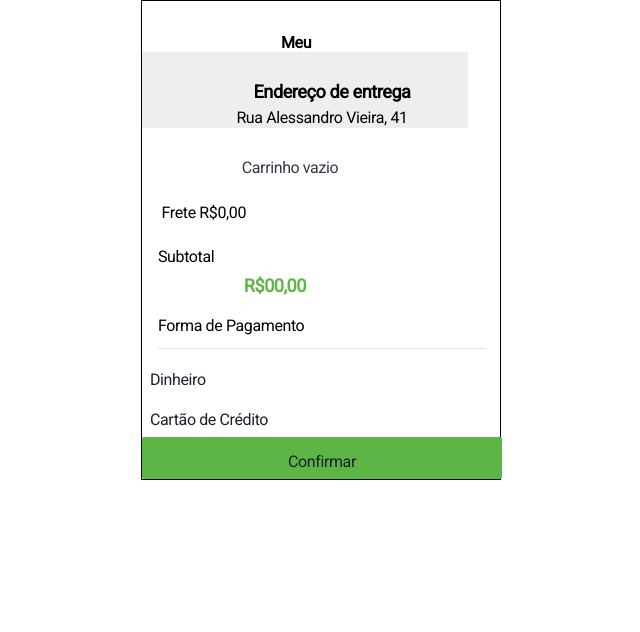
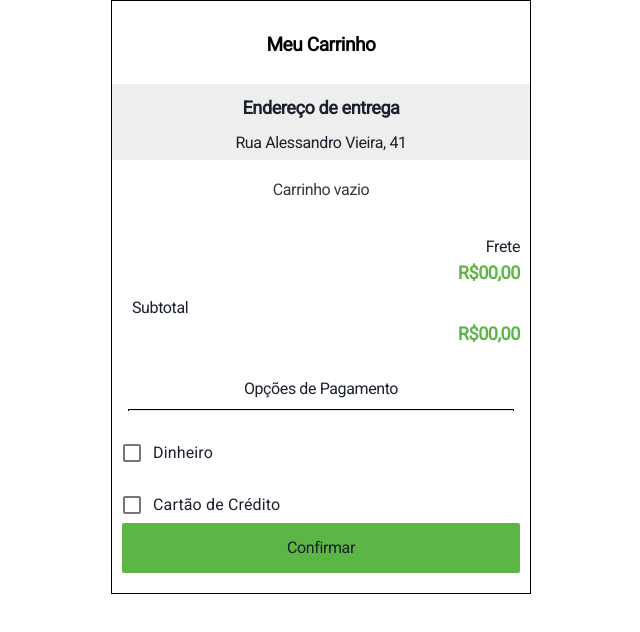
Before and after one commit to future4code/lovelace-labe-food8-B, a React (Create React App) app: page /cart in a window 1280 px wide. Shown: the top 632 px of the page, without its empty margins (319-959 px from the left). Built offline with nearby package versions, Linux system fonts and the light colour scheme.

Commit message:
layout carrinho

```diff
--- a/src/pages/CartPage.js
+++ b/src/pages/CartPage.js
@@ -1,8 +1,11 @@
 import React from "react"
 import styled from "styled-components"
+import Checkbox from '@material-ui/core/Checkbox';
+import FormControlLabel from '@material-ui/core/FormControlLabel';
 
 const Conteiner = styled.div`
-  width: 360px;
+      width: 100vw;
+    max-width: 420px;
   box-sizing: border-box;
   border: solid black 1px;
   margin-right: auto;
@@ -11,151 +14,129 @@ const Conteiner = styled.div`
   flex-direction: column;
 `
 
-
 const Title = styled.span`
-    width: 100px;
-  height: 19px;
   font-family: Roboto;
-  font-size: 16px;
-  font-weight: bold;
+  font-size: 19px;
+  font-weight: bolder;
   letter-spacing: -0.39px;
   color: black;
   padding: 10px;
+  text-align: center;
   margin-top: 20px;
-  margin-bottom: 10px;
-  margin-left: auto;
-  margin-right: auto;
   `
 
 const Rectangle = styled.div`
- width: 91%;
   height: 76px;
   margin: 1px 0 8px;
-  padding: 16px;
+  margin-top: 14px;
   background-color: #eee;
 `
 
 const Adress = styled.div`
-  width: 328px;
-  height: 18px;
-  margin: 10px ;
+padding: 10px;
   font-family: Roboto;
   font-size: 18px;
   font-weight: bold;
   letter-spacing: -0.39px;
-  color: black;
-text-align:center
+  text-align:center;
+  justify-content: center;
 `
 
-const Adress2 = styled.div`
-  width: 328px;
-  height: 18px;
-  margin: 8px;
+const Adress2 = styled.form`
   font-family: Roboto;
   font-size: 16px;
   letter-spacing: -0.39px;
-  color: black;
-  margin-right: auto;
-  margin-left: auto;
-  text-align:center
+  text-align:center;
+  margin-bottom: 20px;
+  justify-content: center;
 
 `
 
 const Status = styled.span`
-  width: 360px;
-  height: 42px;
-  margin: 8px 0 33px;
-  padding: 12px 32px;
-  width: 296px;
+  margin: 10px 0 33px;
+  opacity: 0.89;
+  font-family: Roboto;
+  letter-spacing: -0.39px;
+  text-align: center;
+  justify-content: center;
+`
+ const Frete = styled.span`
+ text-align: right;
+ margin-right: 10px;
+  font-family: Roboto;
+  font-size: 16px;
+  letter-spacing: -0.39px;
+`
+
+
+const Subtotal = styled.span`
+display: inline-block;
+  font-family: Roboto;
+  letter-spacing: -0.39px;
+  margin-left: 20px;
+  margin-top: 10px;
+`
+const Total = styled.span`
+  display: inline-block;
+  font-family: Roboto;
+  font-size: 18px;
+  font-weight: bolder;
+  letter-spacing: -0.43px;
+  text-align: right;
+  color: #5cb646;
+  margin-right: 10px;
+`
+
+
+const Valor = styled.div`
+
+  font-family: Roboto;
+  margin-right: 10px;
+  font-size: 18px;
+  font-weight: bolder;
+  letter-spacing: -0.43px;
+  text-align: right;
+  color: #5cb646;
+`
+
+const FormControlLabel1 = styled(FormControlLabel)`
+ width: 328px;
   height: 18px;
-  opacity: 0.89;
+  padding: 10px;
+  margin: 24px 16px 8px;
+  font-family: Roboto;
+  font-size: 16px;
+  letter-spacing: -0.39px;
+`
+
+const Traco = styled.span`
+  height: 2px;
+  margin: 8px 16px;
+  border: solid 1px black;
+`
+
+const OpcoesPagamento = styled.span`
+  margin-top: 30px;
   font-family: Roboto;
   font-size: 16px;
   letter-spacing: -0.39px;
   text-align: center;
-  color: var(--black);
 `
-
-const Frete = styled.span`
-  width: 104px;
-  height: 18px;
+const ButtonStyle = styled.button`
+  margin-bottom: 20px;
+  margin-left: 10px;
+  margin-right: 10px;
+  height: 50px;
   font-family: Roboto;
+  letter-spacing: -0.39px;
   font-size: 16px;
-  letter-spacing: -0.39px;
-  text-align: right;
-  margin-bottom: 10px;
-  color: black;
-`
-
-const Subtotal = styled.span`
-  width: 164px;
-  height: 18px;
-  margin: 16px 0 9px 16px;
-  font-family: Roboto;
-  font-size: 16px;
-  letter-spacing: -0.39px;
-  color: black;
-`
-const Valor = styled.span`
-flex-wrap: nowrap;
-  width: 164px;
-  height: 18px;
-  font-family: Roboto;
-  font-size: 18px;
-  font-weight: bold;
-  letter-spacing: -0.43px;
-  text-align: right;
-  color: #5cb646;
-`
-const FormaDePagamento = styled.span`
-width: 328px;
-  height: 18px;
-  margin: 24px 16px 8px;
-  font-family: Roboto;
-  font-size: 16px;
-  letter-spacing: -0.39px;
-  color: black;
-`
-
-const Traco = styled.span`
-width: 328px;
-  height: 1px;
-  margin: 8px 16px;
-  border: solid 1px var(--black);
-`
-
-const OpcoesPagamento = styled.span`
-  width: 296px;
-  height: 18px;
-  margin: 11px 16px 11px 8px;
-  font-family: Roboto;
-  font-size: 16px;
-  letter-spacing: -0.39px;
-  color: var(--black);
-`
-const Button = styled.button`
-width: 360px;
-  height: 42px;
   padding: 12px 16px;
   border-radius: 2px;
   background-color: #5cb646;
-
-  span{
-width: 296px;
-  height: 18px;
-  font-family: Roboto;
-  font-size: 16px;
-  font-weight: normal;
-  font-stretch: normal;
-  font-style: normal;
-  line-height: normal;
-  letter-spacing: -0.39px;
-  text-align: center;
-  color: var(--black);
-  }
 `
 
 const CartPage = () => {
+
   return (
     <Conteiner>
       <Title>Meu Carrinho</Title>
@@ -164,18 +145,24 @@ const CartPage = () => {
         <Adress2> Rua Alessandro Vieira, 41</Adress2>
       </Rectangle>
       <Status>Carrinho vazio</Status>
-            <Frete>Frete R$0,00</Frete>
+      <Frete>Frete</Frete>
+      <Valor>R$00,00</Valor>
       <Subtotal>Subtotal</Subtotal>
-            <Valor>R$00,00</Valor>
+      <Total>R$00,00</Total>
+      <OpcoesPagamento>Opções de Pagamento</OpcoesPagamento>
+      <Traco><hr/></Traco>
+      <FormControlLabel1
+            control={<Checkbox/>}
+            label="Dinheiro"
+          />
 
-            <FormaDePagamento>Forma de Pagamento</FormaDePagamento>
-            <Traco><hr></hr></Traco>
+          <FormControlLabel1
+            control={<Checkbox/>}
+            label="Cartão de Crédito"
 
-            <OpcoesPagamento>Dinheiro</OpcoesPagamento>
-            <OpcoesPagamento>Cartão de Crédito</OpcoesPagamento>
-            <Button>
-                <span>Confirmar</span>
-            </Button>
+          />
+
+      <ButtonStyle>Confirmar</ButtonStyle>
     </Conteiner>
   )
 }
```
Lines whose indentation alone changed are shown as unchanged.
